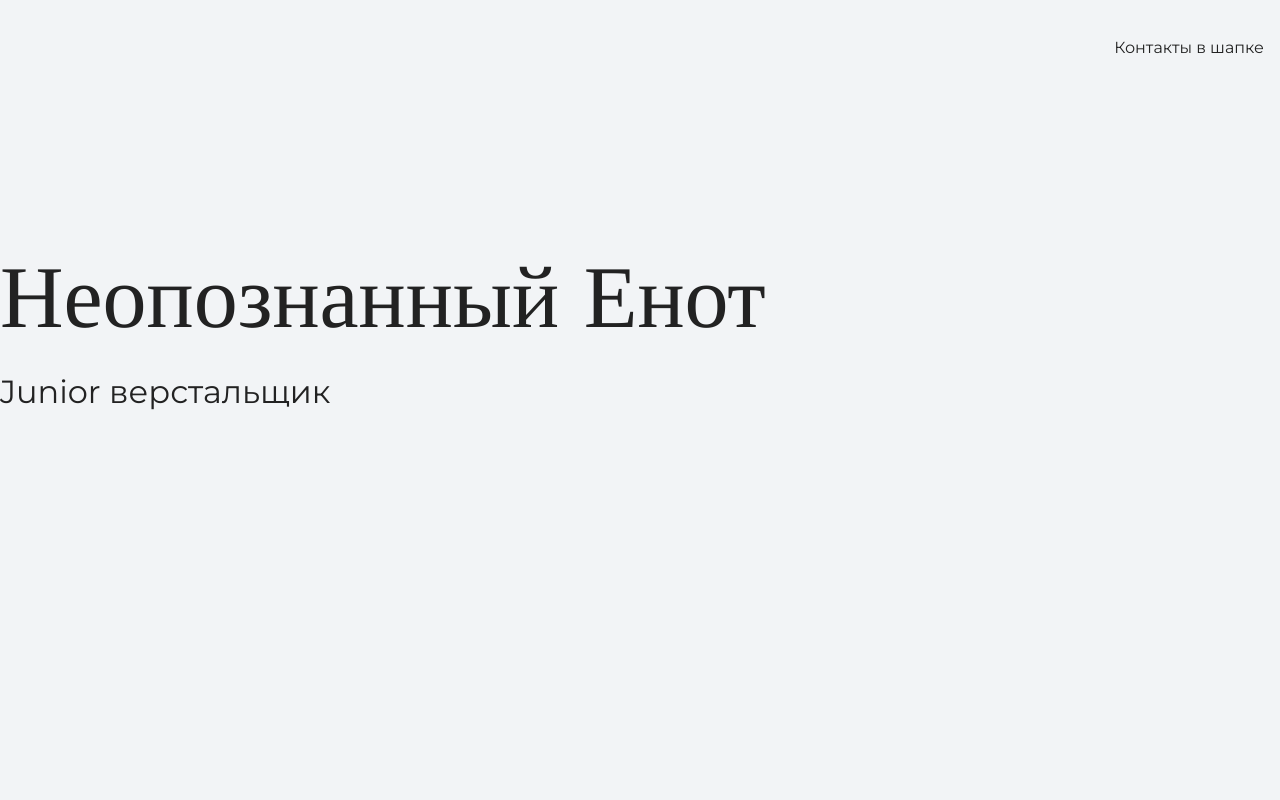
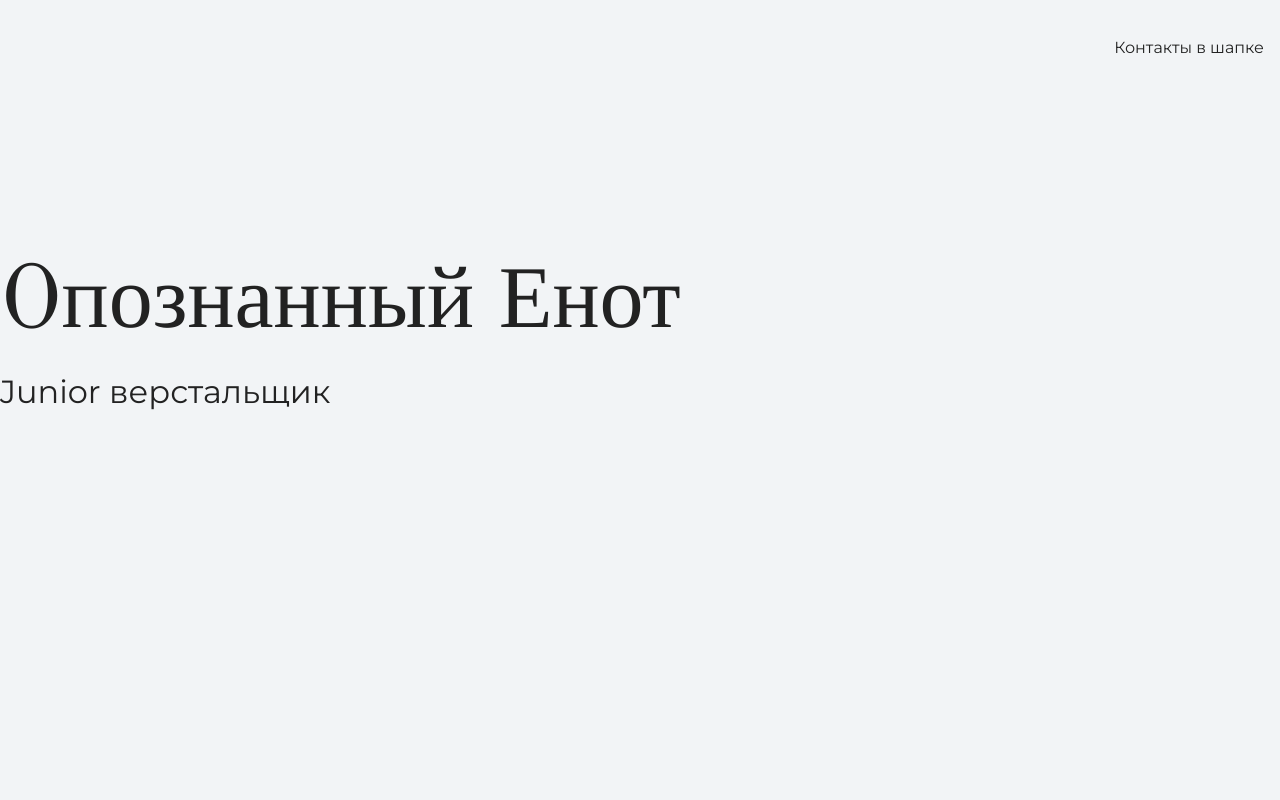
Before and after one commit to Aziz-pmsengineer/My-first-site, a plain HTML site: page index.html in a window 1280 px wide. Shown: the top 800 px of the page. Drawn offline with nearby package versions, Linux system fonts and the light colour scheme.

Commit message:
меняет текст на главной странице

```diff
--- a/index.html
+++ b/index.html
@@ -15,7 +15,7 @@
     </header>
 
     <section class="hero-image">
-      <h1 class="heading">Неопознанный Енот</h1>
+      <h1 class="heading">Oпознанный Енот</h1>
       <p>Junior верстальщик</p>
     </section>
 
```
